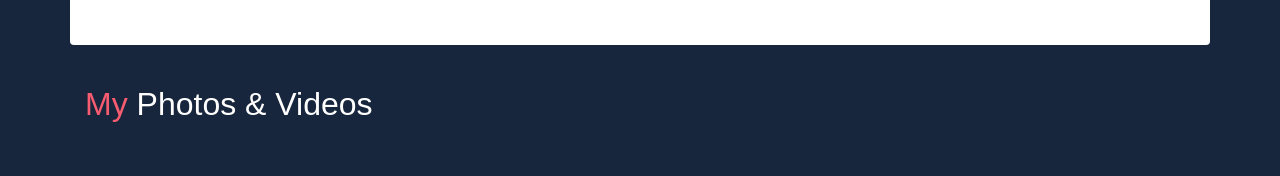
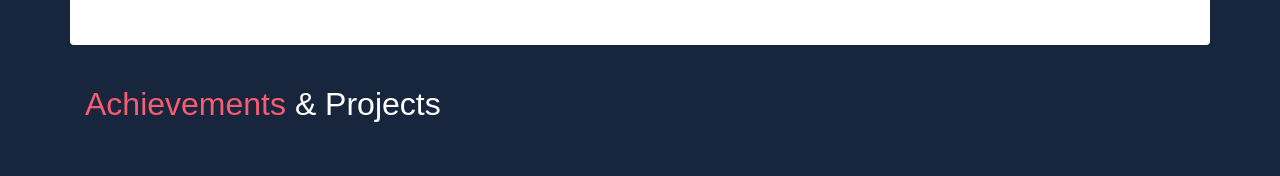
Before and after one commit to vaibhav2211/bhavesh-landge, a plain HTML site: page index.html in a window 1280 px wide. Shown: the part 2863-3039 px from the top of the page. Drawn offline with Linux system fonts and the light colour scheme; some packages are replaced by stand-ins of ours.

Commit message:
changed heading my photos & videos -> achievements & projects

```diff
--- a/index.html
+++ b/index.html
@@ -614,7 +614,7 @@
       <div class="section" id="contact">
         <div class="container">
           <h2 class="mb-5 pb-4 text-white">
-            <span class="text-danger">My</span> Photos & Videos
+            <span class="text-danger">Achievements</span> & Projects
           </h2>
 
           <div class="row">
```
